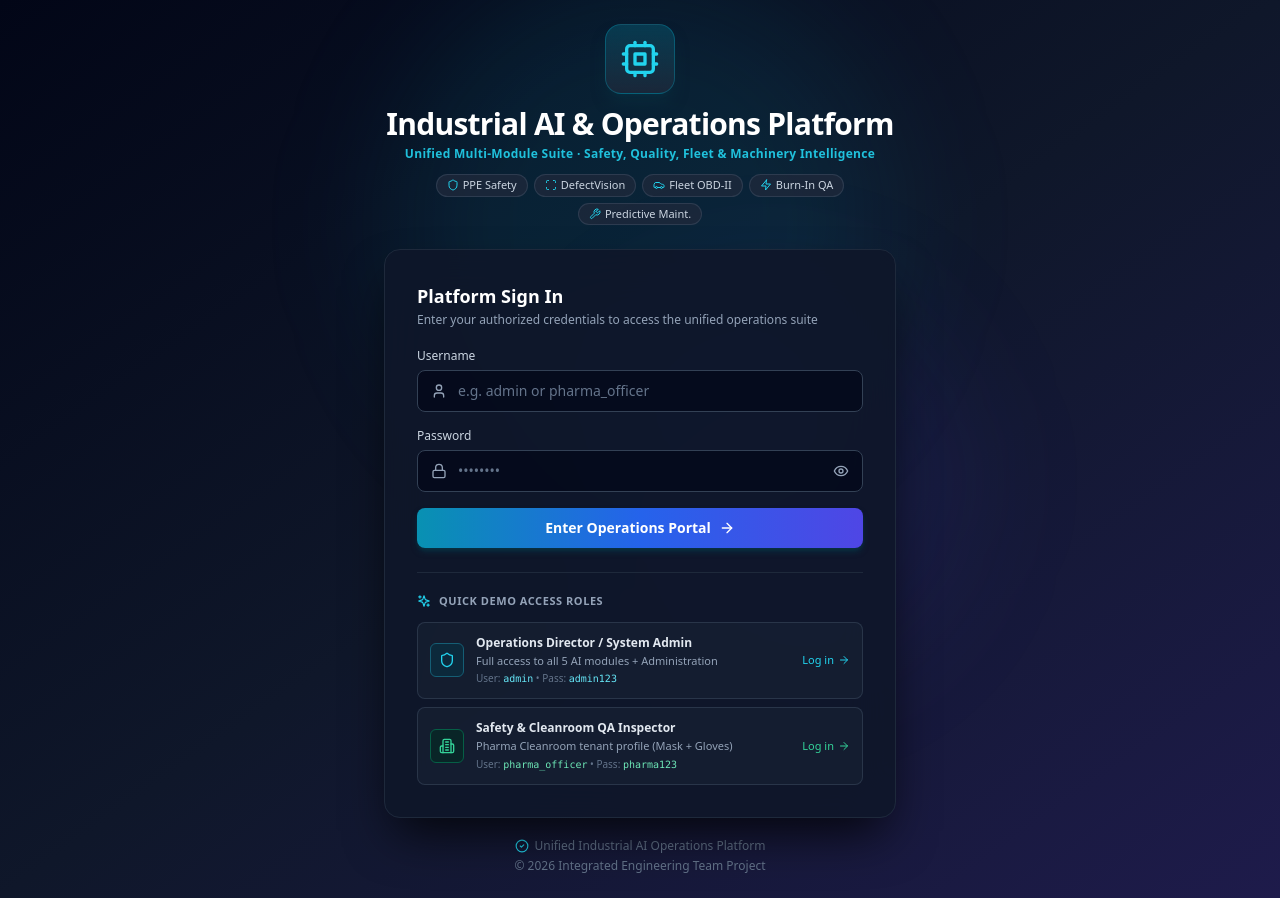
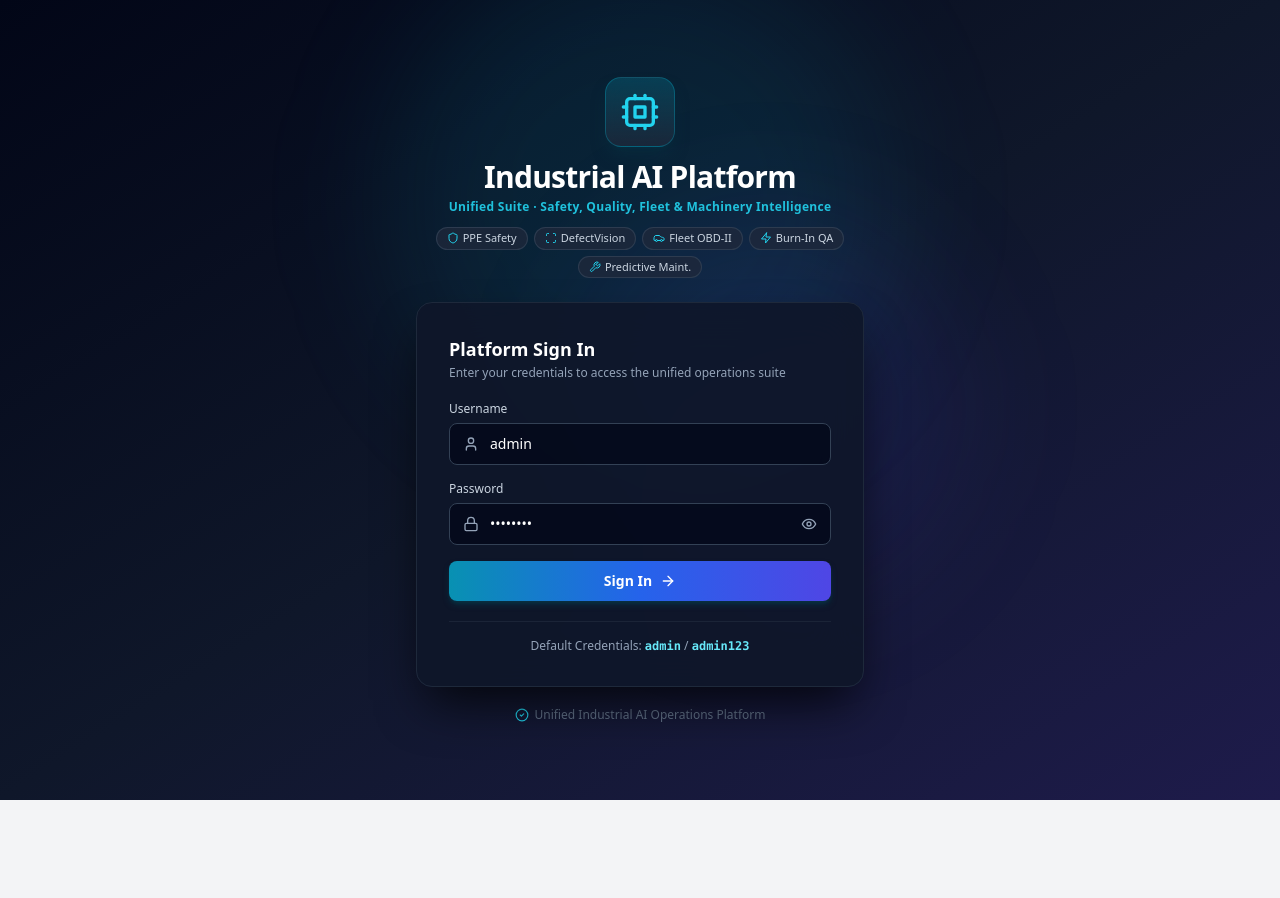
Before and after one commit to nikhilappari/Industrial_AI_Platform, a React (Vite) app in the folder frontend/: page /login in a window 1280 px wide. After the commit the page ends 800 px from the top, so only its background shows below. Built offline with nearby package versions, Linux system fonts and the light colour scheme.

Commit message:
Simplify login to single standard admin login and improve live detection overlay

```diff
--- a/frontend/src/components/Auth/LoginPage.tsx
+++ b/frontend/src/components/Auth/LoginPage.tsx
@@ -9,9 +9,6 @@ import {
   EyeOff,
   AlertCircle,
   ArrowRight,
-  Building2,
-  HardHat,
-  Sparkles,
   CheckCircle2,
   Scan,
   Car,
@@ -21,8 +18,8 @@ import {
 } from 'lucide-react';
 
 export const LoginPage: React.FC = () => {
-  const [username, setUsername] = useState('');
-  const [password, setPassword] = useState('');
+  const [username, setUsername] = useState('admin');
+  const [password, setPassword] = useState('admin123');
   const [showPassword, setShowPassword] = useState(false);
   const [error, setError] = useState<string | null>(null);
   const [isSubmitting, setIsSubmitting] = useState(false);
@@ -65,40 +62,23 @@ export const LoginPage: React.FC = () => {
     }
   };
 
-  const handleQuickLogin = async (user: string, pass: string) => {
-    setUsername(user);
-    setPassword(pass);
-    try {
-      setIsSubmitting(true);
-      setError(null);
-      await login(user, pass);
-      const from = (location.state as any)?.from?.pathname || '/';
-      navigate(from, { replace: true });
-    } catch (err: any) {
-      console.error('Quick login error:', err);
-      setError(err?.response?.data?.detail || 'Login failed. Please check backend status.');
-    } finally {
-      setIsSubmitting(false);
-    }
-  };
-
   return (
     <div className="min-h-screen bg-gradient-to-br from-slate-950 via-slate-900 to-indigo-950 flex flex-col justify-center items-center p-4 sm:p-6 text-white select-none relative overflow-hidden">
       {/* Background ambient decorative glows */}
       <div className="absolute top-1/4 left-1/2 -translate-x-1/2 -translate-y-1/2 w-[500px] h-[500px] bg-cyan-500/10 rounded-full blur-3xl pointer-events-none" />
       <div className="absolute bottom-1/4 right-1/4 w-96 h-96 bg-indigo-600/10 rounded-full blur-3xl pointer-events-none" />
 
-      <div className="w-full max-w-lg relative z-10">
+      <div className="w-full max-w-md relative z-10">
         {/* Brand / Logo Header */}
         <div className="text-center mb-6">
           <div className="inline-flex items-center justify-center p-3.5 bg-gradient-to-b from-cyan-500/20 to-slate-800/80 border border-cyan-500/30 rounded-2xl shadow-lg shadow-cyan-950/50 mb-3 backdrop-blur-md">
             <Cpu className="w-10 h-10 text-cyan-400" />
           </div>
           <h1 className="text-2xl sm:text-3xl font-extrabold tracking-tight text-white flex items-center justify-center gap-2">
-            Industrial AI & Operations Platform
+            Industrial AI Platform
           </h1>
           <p className="text-xs text-cyan-400/90 font-semibold mt-1 tracking-wide">
-            Unified Multi-Module Suite · Safety, Quality, Fleet & Machinery Intelligence
+            Unified Suite · Safety, Quality, Fleet & Machinery Intelligence
           </p>
 
           {/* Module Pill Tags */}
@@ -126,7 +106,7 @@ export const LoginPage: React.FC = () => {
           <div className="mb-5">
             <h2 className="text-lg font-semibold text-white">Platform Sign In</h2>
             <p className="text-xs text-slate-400 mt-0.5">
-              Enter your authorized credentials to access the unified operations suite
+              Enter your credentials to access the unified operations suite
             </p>
           </div>
 
@@ -150,7 +130,7 @@ export const LoginPage: React.FC = () => {
                   type="text"
                   value={username}
                   onChange={(e) => setUsername(e.target.value)}
-                  placeholder="e.g. admin or pharma_officer"
+                  placeholder="admin"
                   disabled={isSubmitting}
                   className="w-full pl-10 pr-4 py-2.5 bg-slate-950/70 border border-slate-700 focus:border-cyan-500 focus:ring-1 focus:ring-cyan-500 rounded-lg text-sm text-white placeholder-slate-500 outline-none transition-all disabled:opacity-50"
                   autoComplete="username"
@@ -196,79 +176,22 @@ export const LoginPage: React.FC = () => {
               {isSubmitting ? (
                 <>
                   <div className="w-4 h-4 border-2 border-white border-t-transparent rounded-full animate-spin" />
-                  <span>Authenticating...</span>
+                  <span>Signing In...</span>
                 </>
               ) : (
                 <>
-                  <span>Enter Operations Portal</span>
+                  <span>Sign In</span>
                   <ArrowRight className="w-4 h-4" />
                 </>
               )}
             </button>
           </form>
 
-          {/* Quick Demo Accounts */}
-          <div className="mt-6 pt-5 border-t border-slate-800">
-            <div className="flex items-center gap-2 mb-3 text-[11px] font-semibold uppercase tracking-wider text-slate-400">
-              <Sparkles className="w-3.5 h-3.5 text-cyan-400" />
-              <span>Quick Demo Access Roles</span>
-            </div>
-
-            <div className="space-y-2">
-              <button
-                type="button"
-                onClick={() => handleQuickLogin('admin', 'admin123')}
-                disabled={isSubmitting}
-                className="w-full text-left p-3 rounded-lg border border-slate-700/70 bg-slate-800/40 hover:bg-slate-800/80 hover:border-cyan-500/70 transition-all group flex items-center justify-between"
-              >
-                <div className="flex items-center gap-3">
-                  <div className="p-2 rounded-md bg-cyan-950/60 border border-cyan-800 text-cyan-400">
-                    <Shield className="w-4 h-4" />
-                  </div>
-                  <div>
-                    <div className="text-xs font-semibold text-slate-200 group-hover:text-cyan-300">
-                      Operations Director / System Admin
-                    </div>
-                    <div className="text-[11px] text-slate-400 font-medium mt-0.5">
-                      Full access to all 5 AI modules + Administration
-                    </div>
-                    <div className="text-[10px] text-slate-500 mt-0.5">
-                      User: <code className="text-cyan-300 font-mono">admin</code> • Pass: <code className="text-cyan-300 font-mono">admin123</code>
-                    </div>
-                  </div>
-                </div>
-                <span className="text-[11px] text-cyan-400 font-medium group-hover:translate-x-0.5 transition-transform flex items-center gap-1">
-                  Log in <ArrowRight className="w-3 h-3" />
-                </span>
-              </button>
-
-              <button
-                type="button"
-                onClick={() => handleQuickLogin('pharma_officer', 'pharma123')}
-                disabled={isSubmitting}
-                className="w-full text-left p-3 rounded-lg border border-slate-700/70 bg-slate-800/40 hover:bg-slate-800/80 hover:border-emerald-500/70 transition-all group flex items-center justify-between"
-              >
-                <div className="flex items-center gap-3">
-                  <div className="p-2 rounded-md bg-emerald-950/60 border border-emerald-800 text-emerald-400">
-                    <Building2 className="w-4 h-4" />
-                  </div>
-                  <div>
-                    <div className="text-xs font-semibold text-slate-200 group-hover:text-emerald-300">
-                      Safety & Cleanroom QA Inspector
-                    </div>
-                    <div className="text-[11px] text-slate-400 font-medium mt-0.5">
-                      Pharma Cleanroom tenant profile (Mask + Gloves)
-                    </div>
-                    <div className="text-[10px] text-slate-500 mt-0.5">
-                      User: <code className="text-emerald-300 font-mono">pharma_officer</code> • Pass: <code className="text-emerald-300 font-mono">pharma123</code>
-                    </div>
-                  </div>
-                </div>
-                <span className="text-[11px] text-emerald-400 font-medium group-hover:translate-x-0.5 transition-transform flex items-center gap-1">
-                  Log in <ArrowRight className="w-3 h-3" />
-                </span>
-              </button>
-            </div>
+          {/* Single clean default credentials hint */}
+          <div className="mt-5 pt-4 border-t border-slate-800/80 text-center">
+            <p className="text-xs text-slate-400">
+              Default Credentials: <code className="text-cyan-300 font-mono font-semibold">admin</code> / <code className="text-cyan-300 font-mono font-semibold">admin123</code>
+            </p>
           </div>
         </div>
 
@@ -278,7 +201,6 @@ export const LoginPage: React.FC = () => {
             <CheckCircle2 className="w-3.5 h-3.5 text-cyan-400" />
             Unified Industrial AI Operations Platform
           </p>
-          <p>© 2026 Integrated Engineering Team Project</p>
         </div>
       </div>
     </div>
--- a/frontend/src/components/Monitoring/VideoFeed.tsx
+++ b/frontend/src/components/Monitoring/VideoFeed.tsx
@@ -1,4 +1,4 @@
-import React, { useRef, useEffect } from 'react';
+import React, { useRef } from 'react';
 import DetectionOverlay from './DetectionOverlay';
 import { Detection } from '../../types';
 
@@ -15,7 +15,7 @@ const VideoFeed: React.FC<VideoFeedProps> = ({ frameData, detections }) => {
     return (
       <div className="text-white flex flex-col items-center">
         <div className="w-8 h-8 border-4 border-cyan-500 border-t-transparent rounded-full animate-spin mb-4"></div>
-        <p>Waiting for video feed...</p>
+        <p className="text-sm font-medium text-slate-300">Initializing neural video stream...</p>
       </div>
     );
   }
@@ -30,7 +30,7 @@ const VideoFeed: React.FC<VideoFeedProps> = ({ frameData, detections }) => {
       />
       <DetectionOverlay
         detections={detections}
-        imageElement={imgRef.current}
+        targetElement={imgRef.current}
         containerElement={containerRef.current}
       />
     </div>
```
Also changed, not shown: frontend/src/components/Monitoring/DetectionOverlay.tsx (+81 -39 lines), 2 other files (tests, documents, lock files or other folders).
